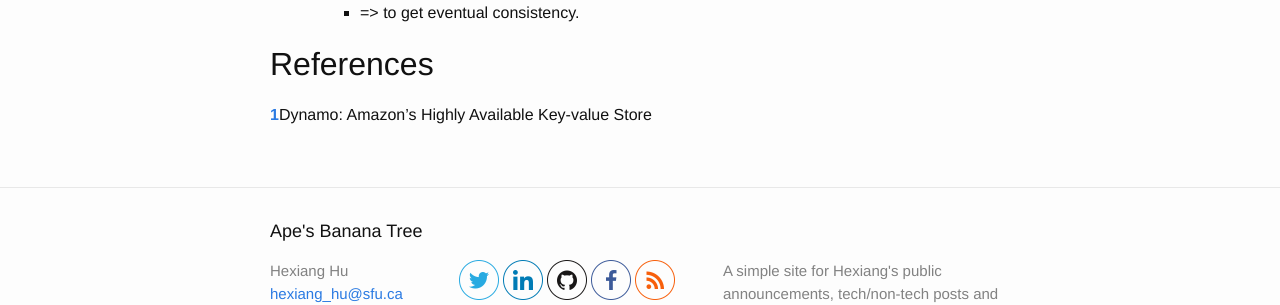
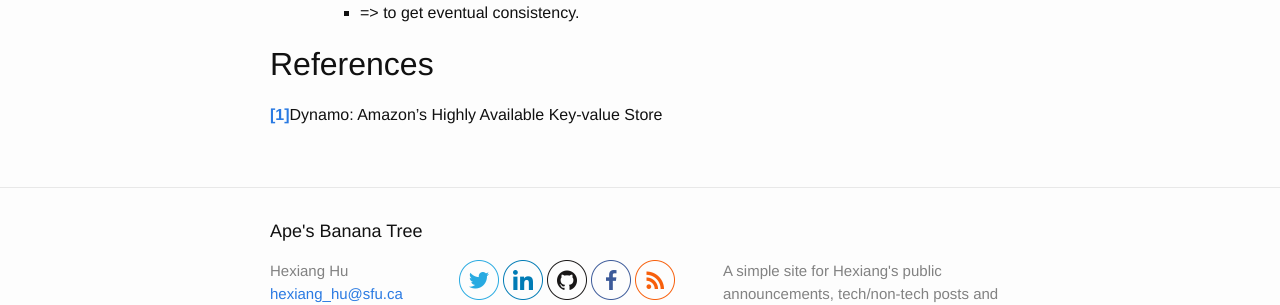
Before and after one commit to danielyou0230/danielyou0230.github.io, a Jekyll site: the page built from _posts/2015-03-09-summary-dynamo.md, in a window 1280 px wide. Shown: the part 1723-2028 px from the top of the page. Built offline with Jekyll 4.4.1, drawn with Linux system fonts in a browser that asks for light colours.

Commit message:
unify reference link

```diff
--- a/_posts/2015-03-09-summary-dynamo.md
+++ b/_posts/2015-03-09-summary-dynamo.md
@@ -53,4 +53,4 @@ Dynamo is a highly available key-value storage system built by Amazon. It sacrif
     * => to get eventual consistency.
 
 ## References
-[**1**](http://www.allthingsdistributed.com/files/amazon-dynamo-sosp2007.pdf)Dynamo: Amazon’s Highly Available Key-value Store
+[**[1]**](http://www.allthingsdistributed.com/files/amazon-dynamo-sosp2007.pdf)Dynamo: Amazon’s Highly Available Key-value Store
```
Also changed, not shown: _posts/2015-03-01-summary-delay-scheduling.md (+1 -1 lines).
